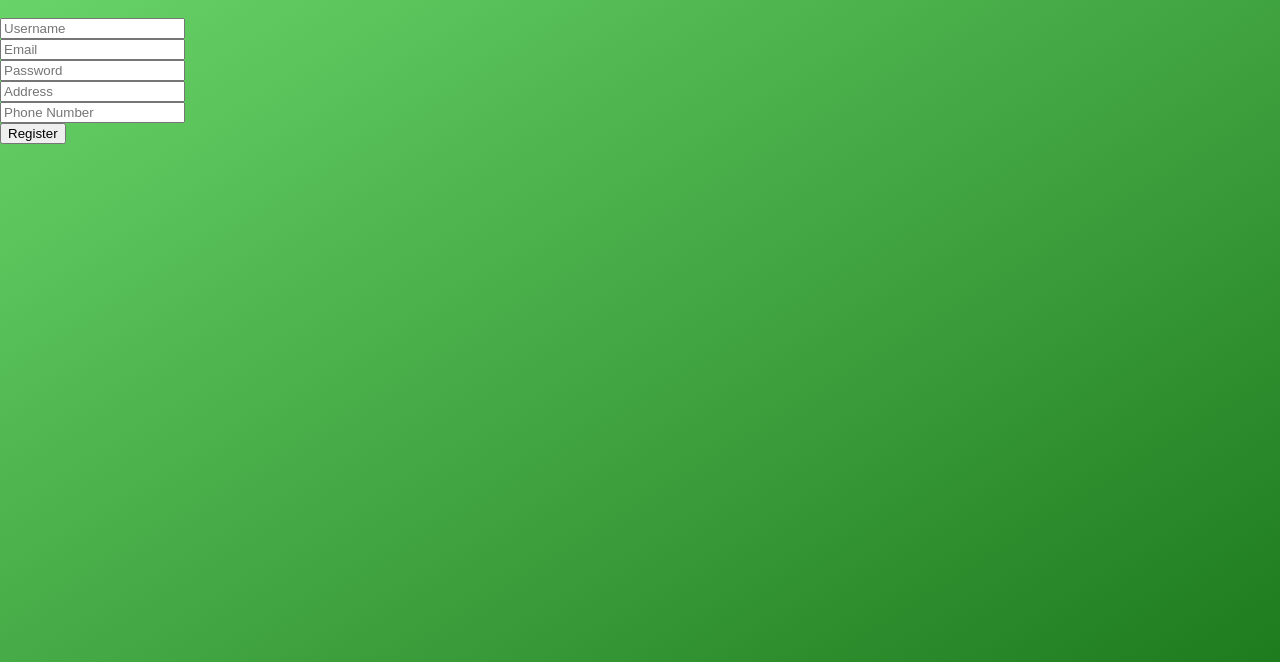
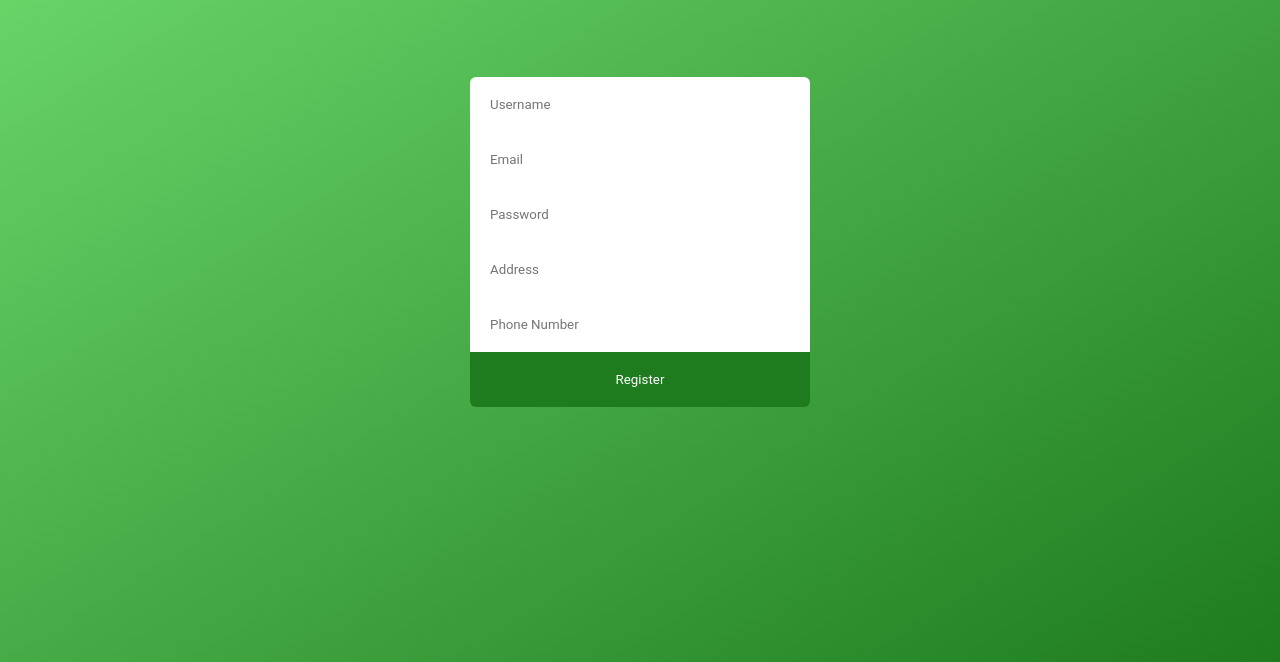
Before and after one commit to martinYotsov/End-of-year-Web-Design, a website: page register.html in a window 1280 px wide. Shown: the part 138-800 px from the top of the page. Drawn offline with Linux system fonts and the light colour scheme; files whose address does not match are found by name.

Commit message:
Update register.html

```diff
--- a/register.html
+++ b/register.html
@@ -5,7 +5,7 @@
     <meta charset="UTF-8">
     <meta name="viewport" content="width=device-width, initial-scale=1.0">
     <link rel="stylesheet" href="dist/css/style.css">
-    <link rel="stylesheet" href="dist/css/register.scss">
+    <link rel="stylesheet" href="dist/css/register.css">
     <title>MTravel Register</title>
 </head>
 
```
